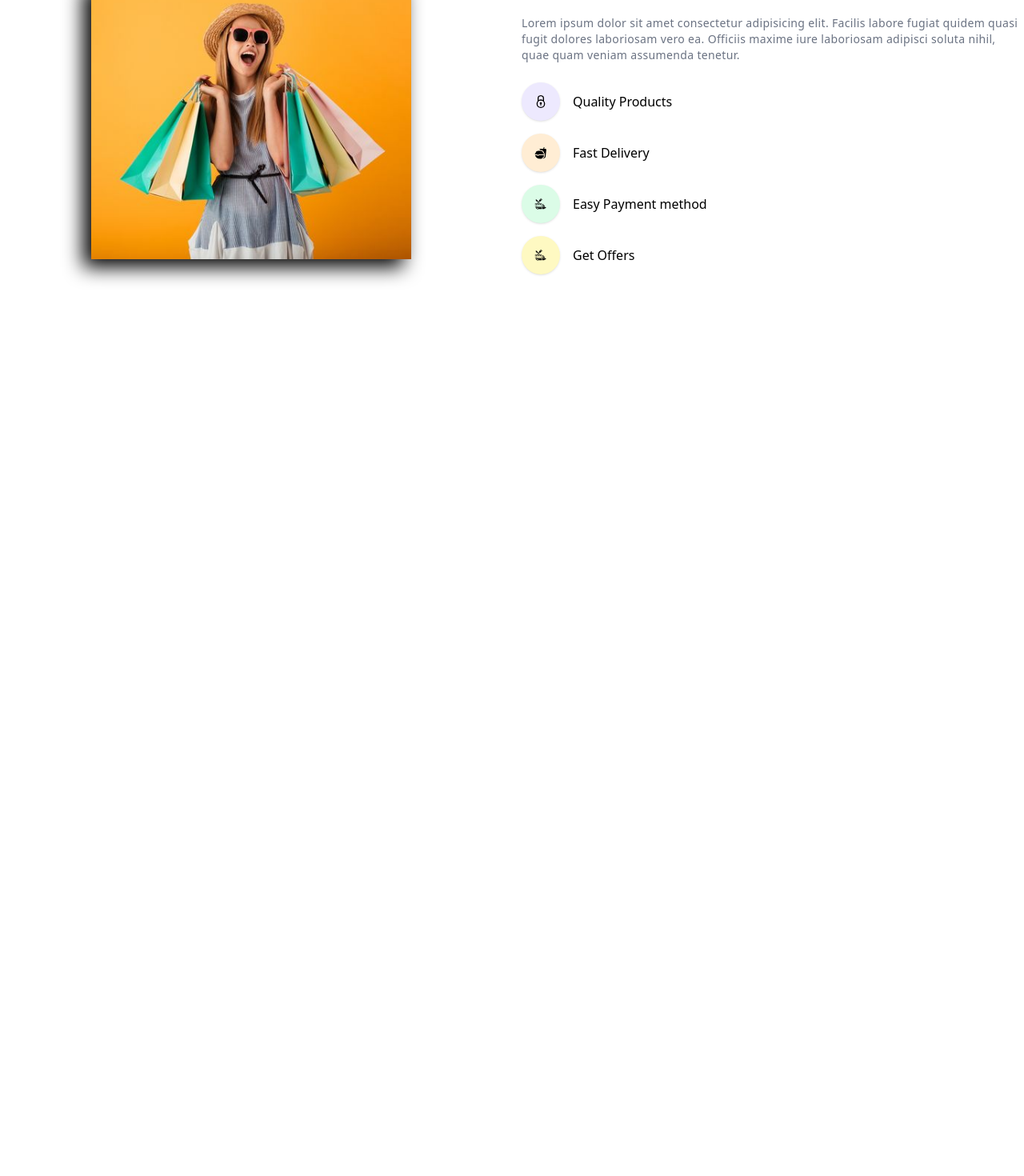
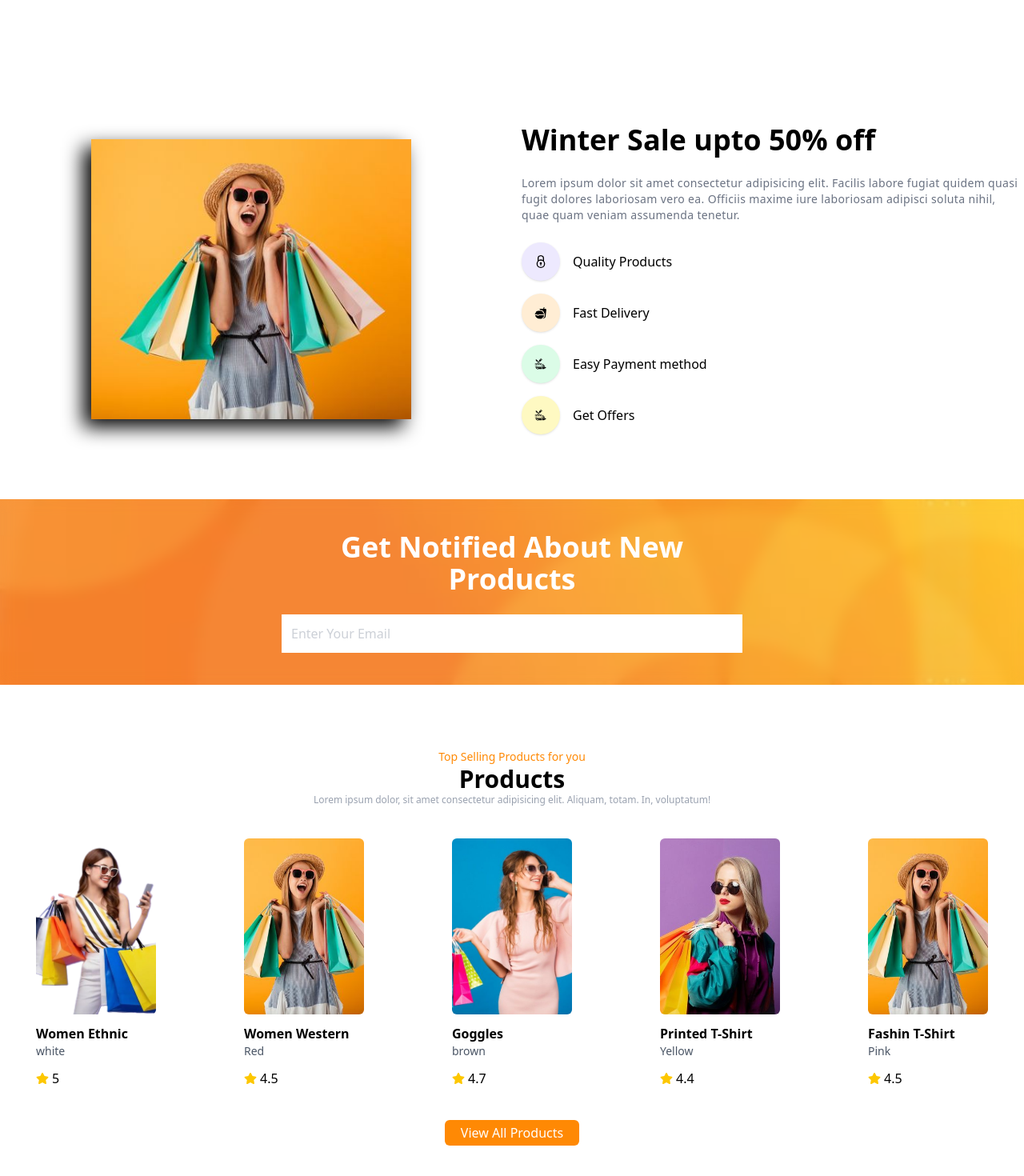
Before and after one commit to FahadAlHossain/react-ecommerce, a React (Vite) app: page / in a window 1280 px wide. Shown: the part 1908-3378 px from the top of the page at 80% size. Before the commit the page ends 2332 px from the top, so only its background shows below. Built offline with nearby package versions, Linux system fonts and the light colour scheme.

Commit message:
subcribe added

```diff
--- a/src/App.jsx
+++ b/src/App.jsx
@@ -6,6 +6,7 @@ import AOS from "aos";
 import "aos/dist/aos.css"
 import TopProducts from "./components/TopProducts/TopProducts";
 import Banner from "./components/Banner/Banner";
+import Subscribe from "./components/Subscribe/Subscribe";
 
 const App = () => {
   useEffect(() => {
@@ -24,6 +25,8 @@ const App = () => {
       <Products />
       <TopProducts/>
       <Banner/>
+      <Subscribe/>
+      <Products />
     </div>
   );
 };
--- a/src/components/Banner/Banner.jsx
+++ b/src/components/Banner/Banner.jsx
@@ -6,7 +6,7 @@ import { GiFoodTruck } from "react-icons/gi";
 
 const Banner = () => {
   return (
-    <div className="min-h-[550px] flex justify-center items-center py-12 sm:py-0">
+    <div className="min-h-[550px] flex justify-center items-center py-12 sm:py-0 mt-32">
       <div className="container">
         <div className="grid grid-cols-1 sm:grid-cols-2 gap-6 items-center">
           <div data-aos="zoom-in">
--- a/src/components/Products/Products.jsx
+++ b/src/components/Products/Products.jsx
@@ -88,6 +88,11 @@ const Products = () => {
               </div>
             ))}
           </div>
+          <div className="flex justify-center">
+            <button className="text-center mt-10 cursor-pointer bg-orange-400 text-white py-1 px-5 rounded-md">
+              View All Products
+            </button>
+          </div>
         </div>
       </div>
     </div>
--- /dev/null
+++ b/src/components/Subscribe/Subscribe.jsx
@@ -0,0 +1,25 @@
+import React from 'react'
+import Bg from '../../assets/website/orange-pattern.jpg'
+
+const BannerImg = {
+  backgroundImage: `url(${Bg})`,
+  backgroundPosition: "center",
+  backgroundRepeat: "no-repeat",
+  backgroundSize: "cover",
+  height: "100%",
+  width: "100%",
+};
+const Subscribe = () => {
+  return (
+    <div data-aos="zoom-in" className='mb-20 bg-gray-100 dark:bg-gray-800 text-white' style={BannerImg}>
+      <div className='container backdrop-blur-sm py-10 mx-auto'>
+        <div className='space-y-6 max-w-xl mx-auto'>
+            <h1 className='tex2xl !text-center sm:text-left sm:text-4xl font-semibold'>Get Notified About New Products</h1>
+            <input type="text" placeholder='Enter Your Email' data-aos="fade-up" className='w-full p-3 bg-white text-gray-400'/>
+        </div>
+      </div>
+    </div>
+  )
+}
+
+export default Subscribe
```
